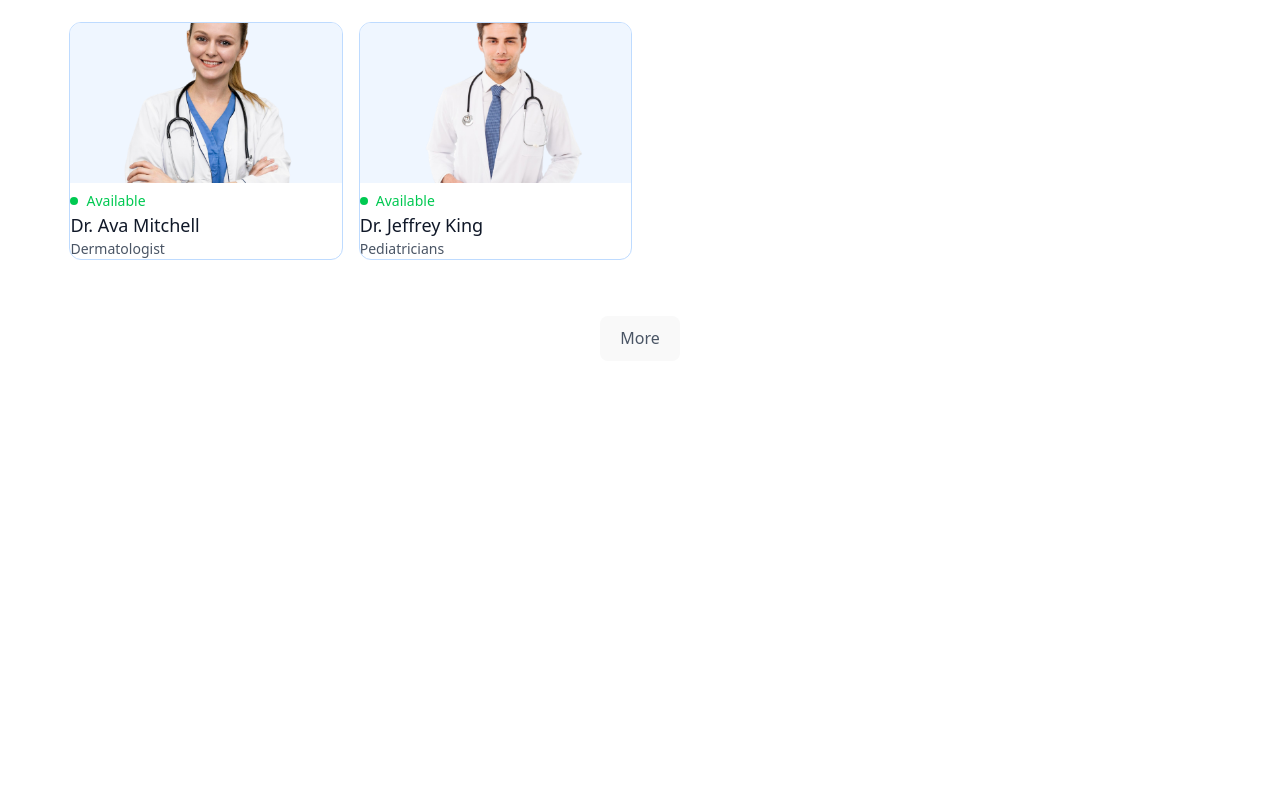
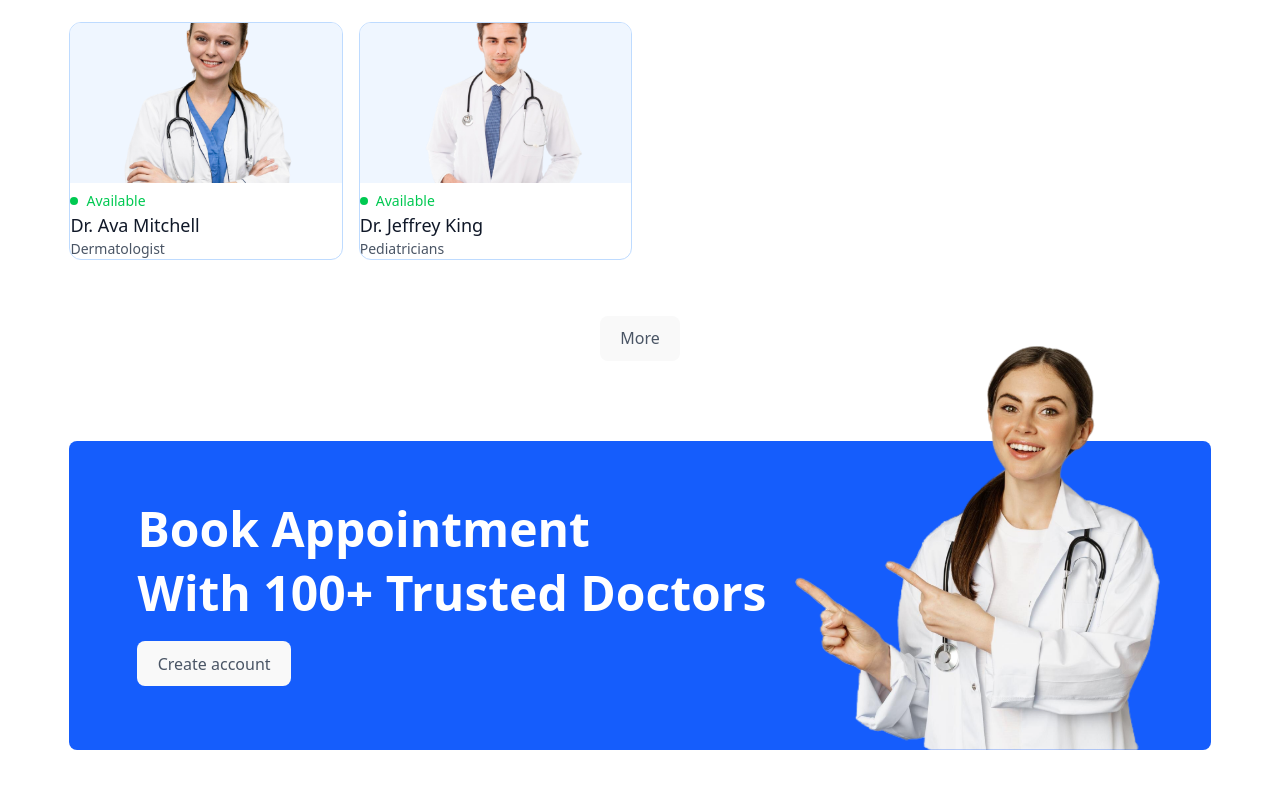
Before and after one commit to kumarineharani/Hms_Harmony-, a React (Vite) app in the folder frontend/: page / in a window 1280 px wide. Shown: the part 1677-2465 px from the top of the page. Before the commit the page ends 2102 px from the top, so only its background shows below. Built offline with nearby package versions, Linux system fonts and the light colour scheme.

Commit message:
created Banner component

```diff
--- /dev/null
+++ b/frontend/src/components/Banner.jsx
@@ -0,0 +1,27 @@
+import React from 'react'
+import { assets } from '../assets/assets_frontend/assets'
+import { useNavigate } from 'react-router-dom'
+import login from '../pages/login'
+
+const Banner = () => {
+    const navigate =useNavigate()
+  return (
+    <div className='flex bg-blue-600 rounded-lg px-6 sm:px-10 md:px-14 lg:px-12 my-20 md:mx-10'>
+        {/*-----------leftside----------*/}
+        <div className='flex-1 py-8 sm:py-10 md:py-16 lg:pl-5'>
+            <div className='text-xl sm:text-2xl md:text-3xl lg:text-5xl font-semibold text-white '>
+                <p>Book Appointment</p>
+                <p className='mt-4'>With 100+ Trusted Doctors </p>
+            </div>
+            <button onClick={()=>{navigate('/login'); scrollTo(0,0)}} className='bg-white text-sm sm:text-base text-gray-600 px-8 py-3 rounded-full mt-6 hover:scale-105 transition-all'> Create account</button>
+        </div>
+        {/*-----------rightside----------*/}
+        <div className='hidden md:block md:w-0.5 lg:w-[370px] relative'>
+            <img className='w-full absolute bottom bottom-0 right-0 max-w-md' src={assets.appointment_img} alt="" />
+        </div>
+
+    </div>
+  )
+}
+
+export default Banner
--- a/frontend/src/pages/home.jsx
+++ b/frontend/src/pages/home.jsx
@@ -2,6 +2,7 @@
 import Header from "../components/Header";
 import Specialitymeanu from "../components/Specialitymeanu";
 import TopDoctors from "../components/TopDoctors";
+import Banner from "../components/Banner";
 
 const home = () => {
     return(
@@ -9,6 +10,7 @@
              <Header/>
              <Specialitymeanu/>
              <TopDoctors/>
+             <Banner/>
         </div>
     )
 }
```
